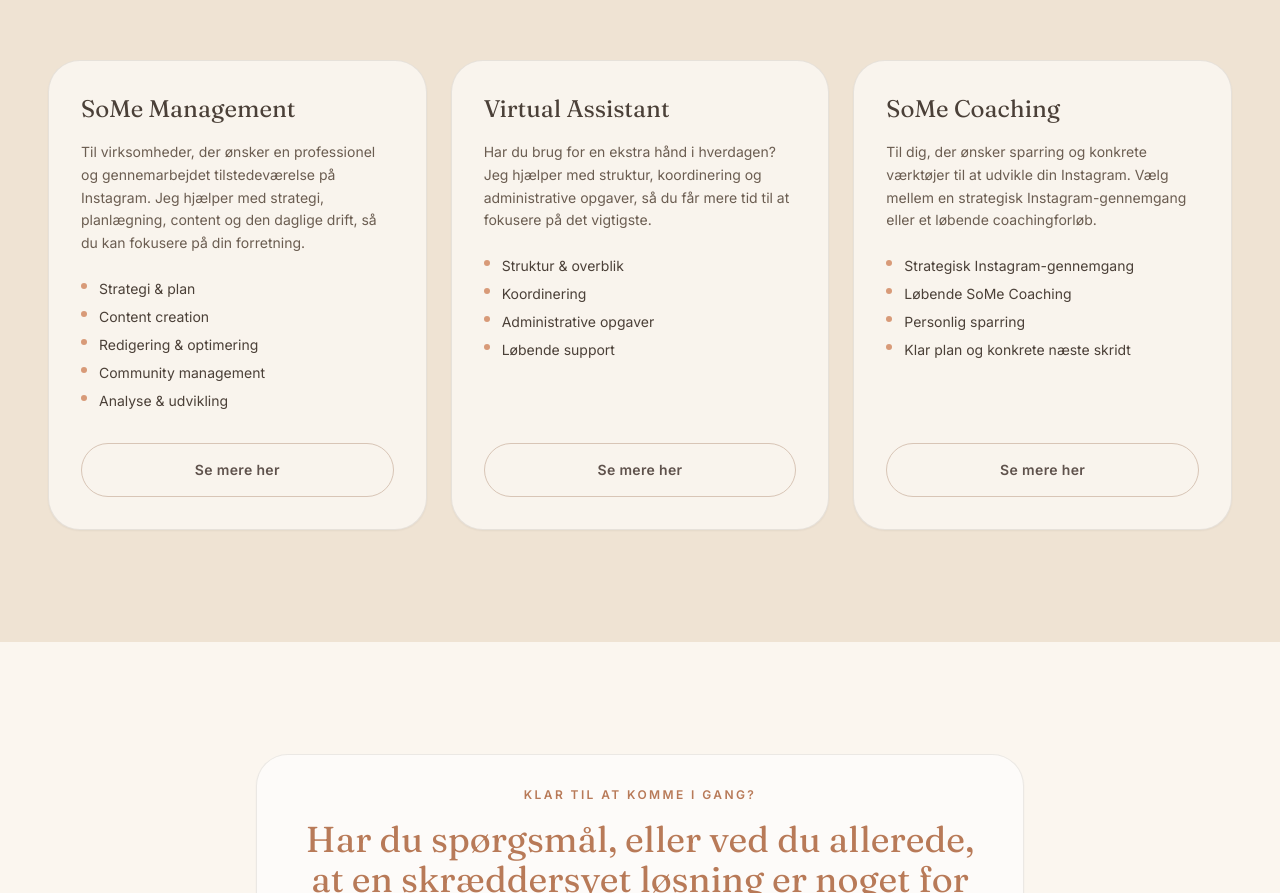
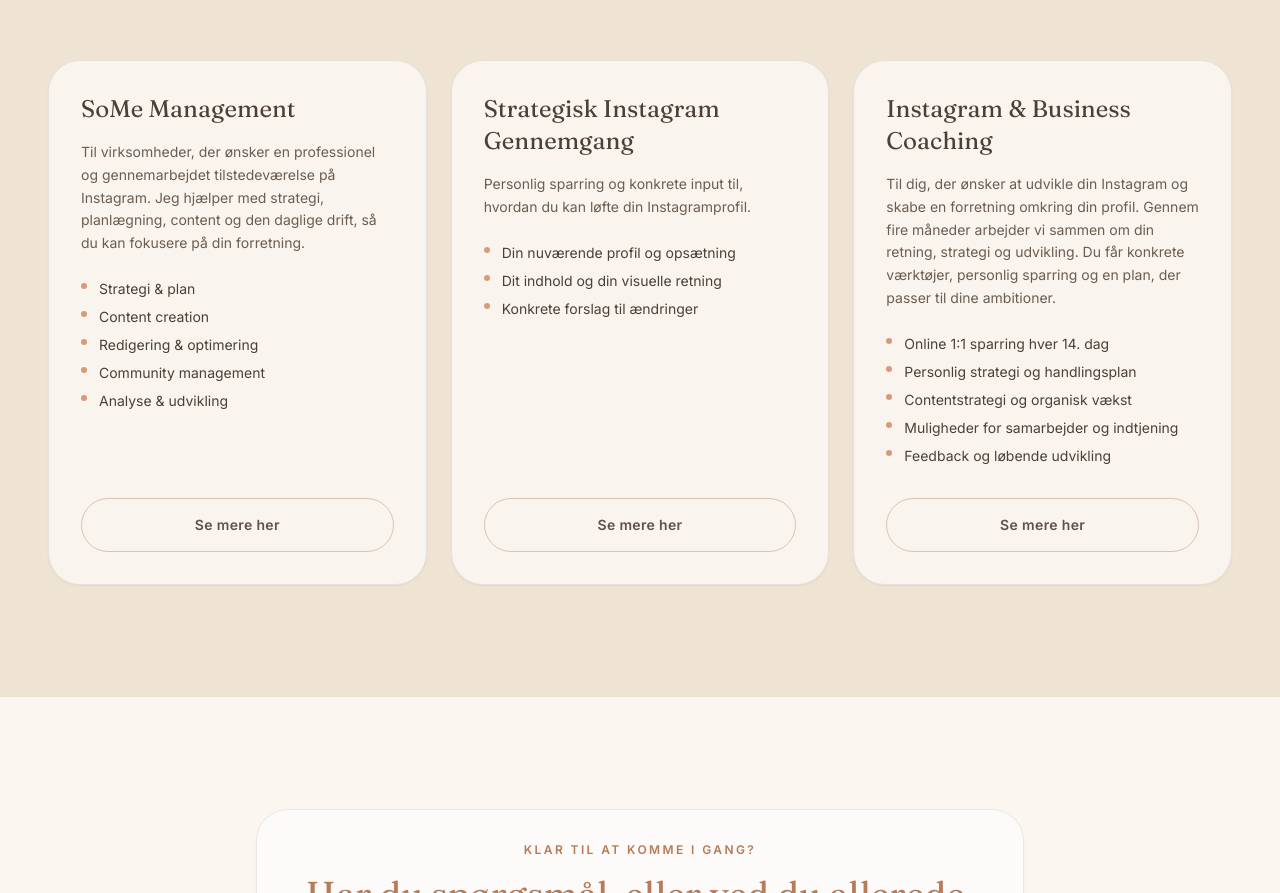
Before and after one commit to AnjaLLehmann/Socials-Agency, a Next.js app: page / in a window 1280 px wide. Shown: the part 1808-2701 px from the top of the page. Built offline with nearby package versions, Linux system fonts and the light colour scheme; a web font is replaced by a local one.

Commit message:
Add files via upload

```diff
--- a/app/page.tsx
+++ b/app/page.tsx
@@ -51,26 +51,26 @@
     href: "/some-management",
   },
   {
-    title: "Virtual Assistant",
+    title: "Strategisk Instagram Gennemgang",
     description:
-      "Har du brug for en ekstra hånd i hverdagen? Jeg hjælper med struktur, koordinering og administrative opgaver, så du får mere tid til at fokusere på det vigtigste.",
+      "Personlig sparring og konkrete input til, hvordan du kan løfte din Instagramprofil.",
     points: [
-      "Struktur & overblik",
-      "Koordinering",
-      "Administrative opgaver",
-      "Løbende support",
+      "Din nuværende profil og opsætning",
+      "Dit indhold og din visuelle retning",
+      "Konkrete forslag til ændringer",
     ],
-    href: "/virtual-assistant",
+    href: "/engangsservice",
   },
   {
-    title: "SoMe Coaching",
+    title: "Instagram & Business Coaching",
     description:
-      "Til dig, der ønsker sparring og konkrete værktøjer til at udvikle din Instagram. Vælg mellem en strategisk Instagram-gennemgang eller et løbende coachingforløb.",
+      "Til dig, der ønsker at udvikle din Instagram og skabe en forretning omkring din profil. Gennem fire måneder arbejder vi sammen om din retning, strategi og udvikling. Du får konkrete værktøjer, personlig sparring og en plan, der passer til dine ambitioner.",
     points: [
-      "Strategisk Instagram-gennemgang",
-      "Løbende SoMe Coaching",
-      "Personlig sparring",
-      "Klar plan og konkrete næste skridt",
+      "Online 1:1 sparring hver 14. dag",
+      "Personlig strategi og handlingsplan",
+      "Contentstrategi og organisk vækst",
+      "Muligheder for samarbejder og indtjening",
+      "Feedback og løbende udvikling",
     ],
     href: "/engangsservice",
   },
```
